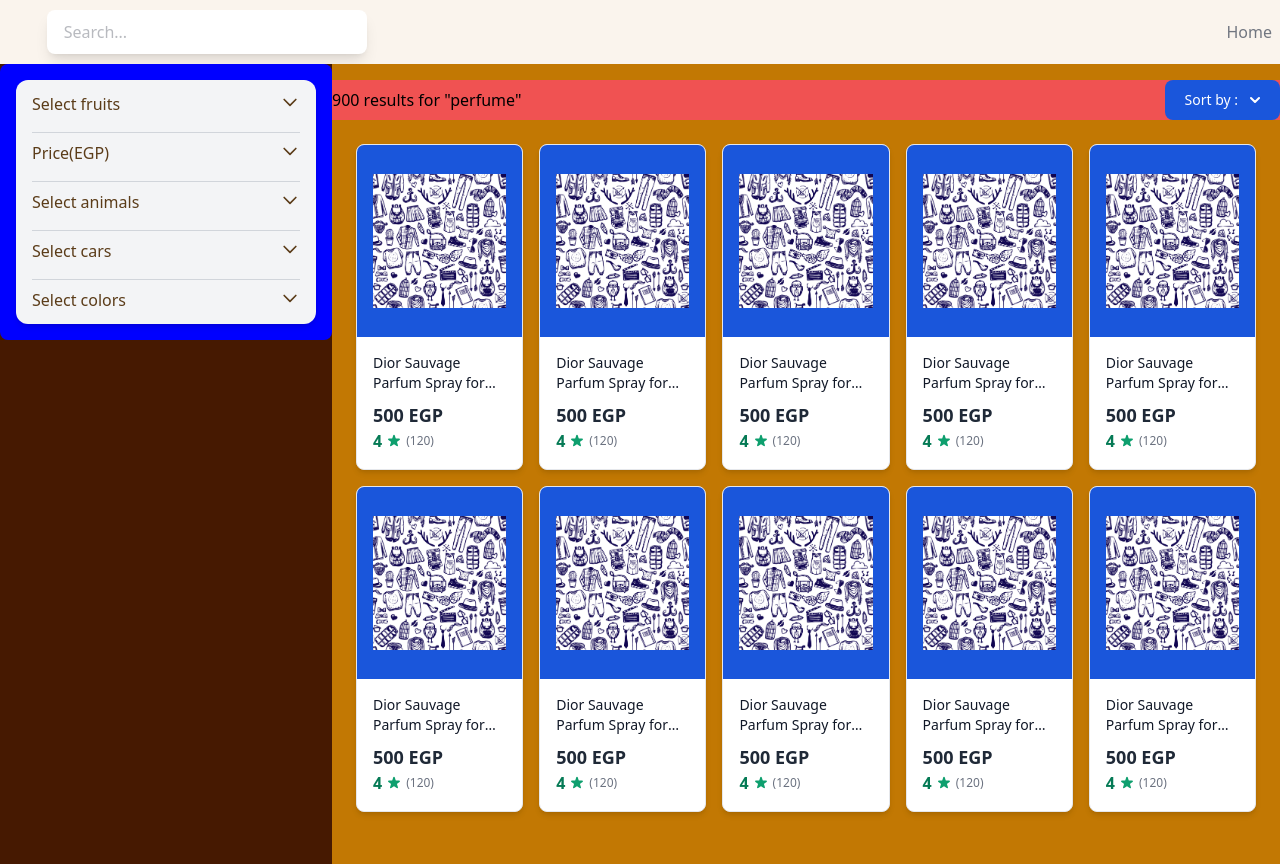
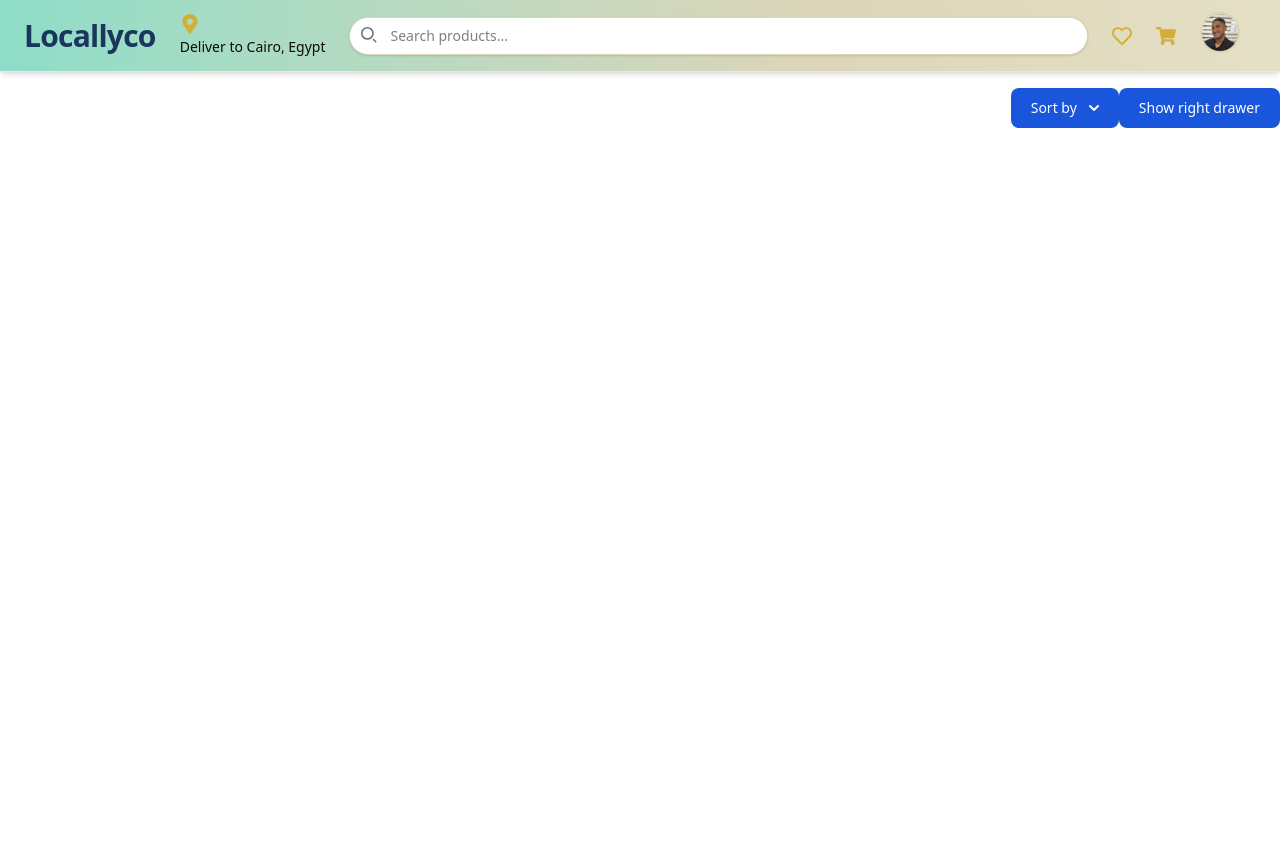
Before and after one commit to mohamedmohab619/locallyCo, a Next.js app: page /search in a window 1280 px wide. After the commit the page ends 800 px from the top, so only its background shows below. Built offline with nearby package versions, Linux system fonts and the light colour scheme.

Commit message:
feat: search

```diff
--- /dev/null
+++ b/app/search/Filter.tsx
@@ -0,0 +1,47 @@
+"use client"
+import React from "react"
+import { initFlowbite } from "flowbite";
+
+export default function Filter(){
+    React.useEffect(() => {
+    initFlowbite();
+    }, []);
+
+    return(
+        <div>
+            <div className="text-center">
+                <button className="text-white bg-blue-700 hover:bg-blue-800 focus:ring-4 focus:ring-blue-300 font-medium rounded-lg text-sm px-5 py-2.5 mb-2 dark:bg-blue-600 dark:hover:bg-blue-700 focus:outline-none dark:focus:ring-blue-800" type="button" data-drawer-target="drawer-right-example" data-drawer-show="drawer-right-example" data-drawer-placement="right" aria-controls="drawer-right-example">
+                Show right drawer
+                </button>
+            </div>
+            <div id="drawer-right-example" className="fixed top-0 right-0 z-60 h-screen p-4 overflow-y-auto transition-transform translate-x-full bg-white w-80 dark:bg-gray-800" tabIndex={-1} aria-labelledby="drawer-right-label">
+                <h5 id="drawer-right-label" className="inline-flex items-center mb-4 text-base font-semibold text-gray-500 dark:text-gray-400">
+                    Filter
+                </h5>
+                <button type="button" data-drawer-hide="drawer-right-example" aria-controls="drawer-right-example" className="text-gray-400 bg-transparent hover:bg-gray-200 hover:text-gray-900 rounded-lg text-sm w-8 h-8 absolute top-2.5 end-2.5 inline-flex items-center justify-center dark:hover:bg-gray-600 dark:hover:text-white" >
+                    <svg className="w-3 h-3" aria-hidden="true" xmlns="http://www.w3.org/2000/svg" fill="none" viewBox="0 0 14 14">
+                        <path stroke="currentColor" strokeLinecap="round" strokeLinejoin="round" strokeWidth="2" d="m1 1 6 6m0 0 6 6M7 7l6-6M7 7l-6 6"/>
+                    </svg>
+                    <span className="sr-only">Close menu</span>
+                </button>
+
+                <div id="accordion-collapse" data-accordion="collapse">
+                <h2 id="accordion-collapse-heading-1">
+                    <button type="button" className="flex items-center justify-between w-full p-5 font-medium rtl:text-right text-gray-500 focus:ring-4 focus:ring-gray-200 dark:focus:ring-gray-800 dark:text-gray-400 hover:bg-gray-100 dark:hover:bg-gray-800 gap-3" data-accordion-target="#accordion-collapse-body-1" aria-expanded="true" aria-controls="accordion-collapse-body-1">
+                    <span>What is Flowbite?</span>
+                    <svg data-accordion-icon className="w-3 h-3 rotate-180 shrink-0" aria-hidden="true" xmlns="http://www.w3.org/2000/svg" fill="none" viewBox="0 0 10 6">
+                        <path stroke="currentColor" strokeLinecap="round" strokeLinejoin="round" strokeWidth="2" d="M9 5 5 1 1 5"/>
+                    </svg>
+                    </button>
+                </h2>
+                <div id="accordion-collapse-body-1" className="hidden" aria-labelledby="accordion-collapse-heading-1">
+                    <div className="p-5 border border-b-0 border-gray-200 dark:border-gray-700 dark:bg-gray-900">
+                    <p className="mb-2 text-gray-500 dark:text-gray-400">Flowbite is an open-source library of interactive components built on top of Tailwind CSS including buttons, dropdowns, modals, navbars, and more.</p>
+                    <p className="text-gray-500 dark:text-gray-400">Check out this guide to learn how to <a href="/docs/getting-started/introduction/" className="text-blue-600 dark:text-blue-500 hover:underline">get started</a> and start developing websites even faster with components on top of Tailwind CSS.</p>
+                    </div>
+                </div>
+                </div>
+            </div>
+        </div>
+    )
+}
--- /dev/null
+++ b/app/search/Sort.tsx
@@ -0,0 +1,38 @@
+"use client"
+import React from "react"
+import { initFlowbite } from 'flowbite';
+
+export default function Sort(){
+
+    React.useEffect(() => {
+    initFlowbite();
+    }, []);
+
+    return(
+        <div>
+
+            <button id="dropdownDefaultButton" data-dropdown-toggle="dropdown" className="text-white bg-blue-700 hover:bg-blue-800 focus:ring-4 focus:outline-none focus:ring-blue-300 font-medium rounded-lg text-sm px-5 py-2.5 text-center inline-flex items-center dark:bg-blue-600 dark:hover:bg-blue-700 dark:focus:ring-blue-800" type="button">Sort by <svg className="w-2.5 h-2.5 ms-3" aria-hidden="true" xmlns="http://www.w3.org/2000/svg" fill="none" viewBox="0 0 10 6">
+            <path stroke="currentColor" strokeLinecap="round" strokeLinejoin="round" strokeWidth="2" d="m1 1 4 4 4-4"/>
+            </svg>
+            </button>
+
+            <div id="dropdown" className="z-10 hidden bg-white divide-y divide-gray-100 rounded-lg shadow-sm w-44 dark:bg-gray-700">
+                <ul className="py-2 text-sm text-gray-700 dark:text-gray-200" aria-labelledby="dropdownDefaultButton">
+                <li>
+                    <a href="#" className="block px-4 py-2 hover:bg-gray-100 dark:hover:bg-gray-600 dark:hover:text-white">Recommended</a>
+                </li>
+                <li>
+                    <a href="#" className="block px-4 py-2 hover:bg-gray-100 dark:hover:bg-gray-600 dark:hover:text-white">Newest</a>
+                </li>
+                <li>
+                    <a href="#" className="block px-4 py-2 hover:bg-gray-100 dark:hover:bg-gray-600 dark:hover:text-white">Highest Price</a>
+                </li>
+                <li>
+                    <a href="#" className="block px-4 py-2 hover:bg-gray-100 dark:hover:bg-gray-600 dark:hover:text-white">Lowest Price</a>
+                </li>
+                </ul>
+            </div>
+
+        </div>
+    )
+}
--- a/app/search/page.tsx
+++ b/app/search/page.tsx
@@ -1,9 +1,16 @@
-import Search from "./search";
+// import Search from "./search";
+import Navbar from "../components/NavBar";
+import Filter from "./Filter";
+import Sort from "./Sort";
 
 export default function Page() {
   return (
-        <div>
-           <Search />
-        </div>
+      <>
+         <Navbar />
+         <div className="mt-4 flex flex-row justify-end">
+            <Sort />
+            <Filter />
+         </div>
+      </>
  );
 }
```
